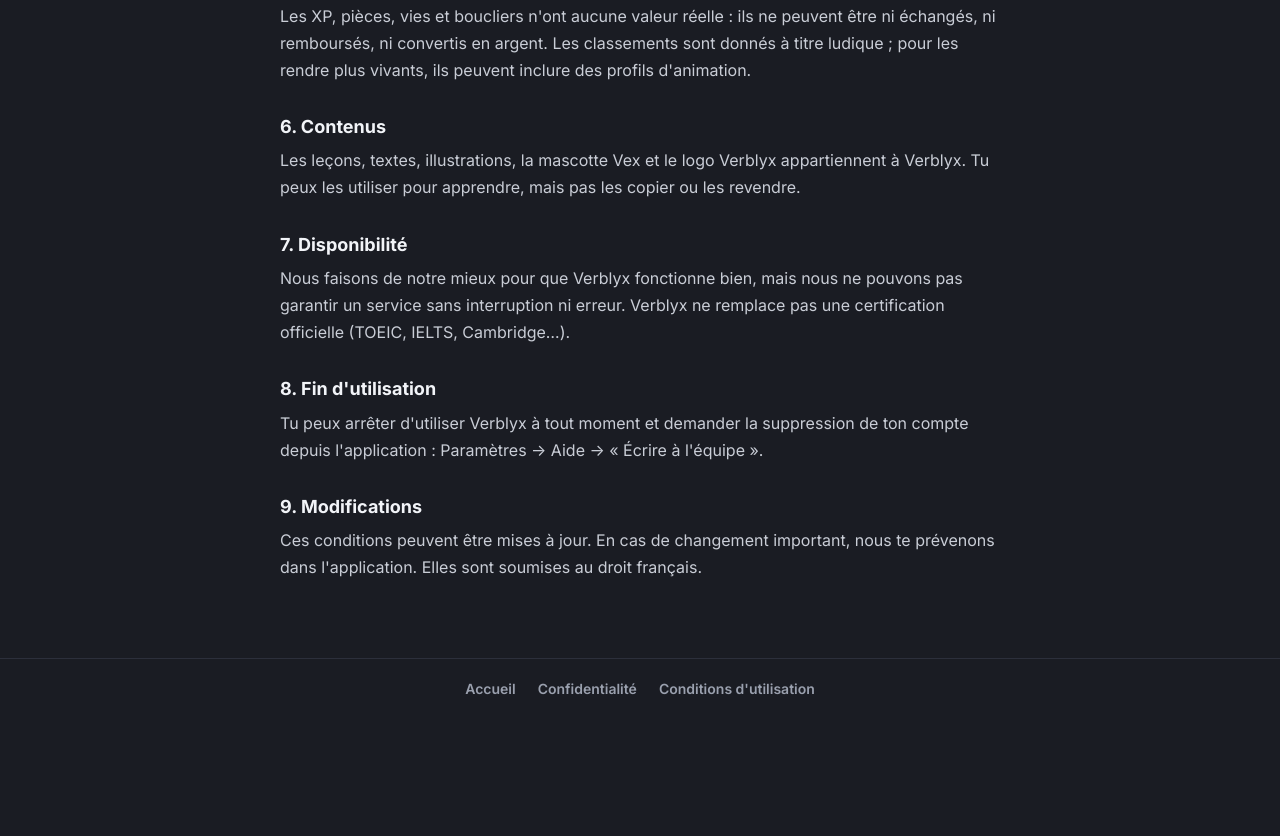
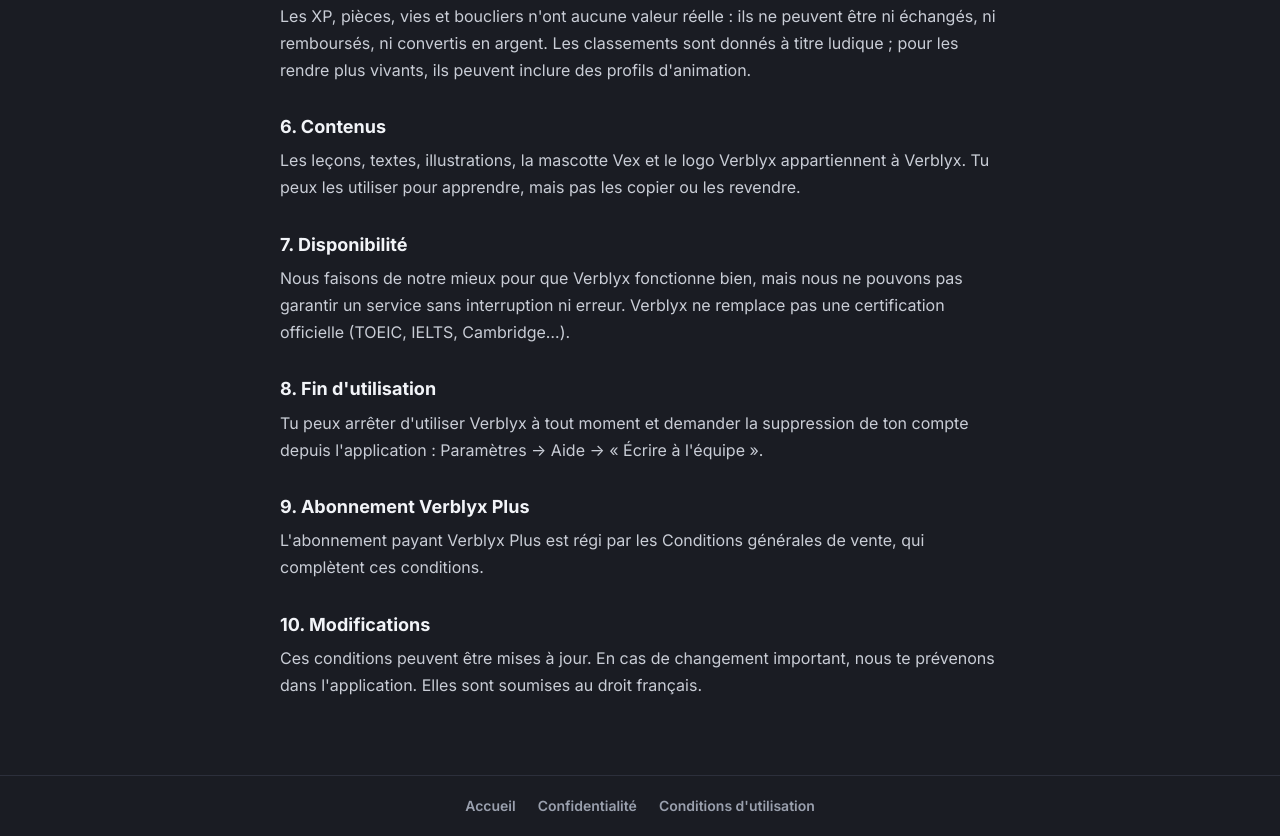
Before and after one commit to M98product/verblyx, a plain HTML site: page verblyx-site/conditions.html in a window 1280 px wide. Shown: the part 883-1719 px from the top of the page. Before the commit the page ends 1601 px from the top, so only its background shows below. Drawn offline with Linux system fonts and the light colour scheme.

Commit message:
Update conditions for Verblyx Plus subscription

```diff
--- a/verblyx-site/conditions.html
+++ b/verblyx-site/conditions.html
@@ -43,7 +43,8 @@
       <h2>6. Contenus</h2><p>Les leçons, textes, illustrations, la mascotte Vex et le logo Verblyx appartiennent à Verblyx. Tu peux les utiliser pour apprendre, mais pas les copier ou les revendre.</p>
       <h2>7. Disponibilité</h2><p>Nous faisons de notre mieux pour que Verblyx fonctionne bien, mais nous ne pouvons pas garantir un service sans interruption ni erreur. Verblyx ne remplace pas une certification officielle (TOEIC, IELTS, Cambridge…).</p>
       <h2>8. Fin d'utilisation</h2><p>Tu peux arrêter d'utiliser Verblyx à tout moment et demander la suppression de ton compte depuis l'application : Paramètres → Aide → « Écrire à l'équipe ».</p>
-      <h2>9. Modifications</h2><p>Ces conditions peuvent être mises à jour. En cas de changement important, nous te prévenons dans l'application. Elles sont soumises au droit français.</p>
+      <h2>9. Abonnement Verblyx Plus</h2><p>L'abonnement payant Verblyx Plus est régi par les Conditions générales de vente, qui complètent ces conditions.</p>
+      <h2>10. Modifications</h2><p>Ces conditions peuvent être mises à jour. En cas de changement important, nous te prévenons dans l'application. Elles sont soumises au droit français.</p>
   </main>
   <footer><div class="bar"><a href="/">Accueil</a><a href="/confidentialite.html">Confidentialité</a><a href="/conditions.html" aria-current="page">Conditions d'utilisation</a></div></footer>
 </body>
```
